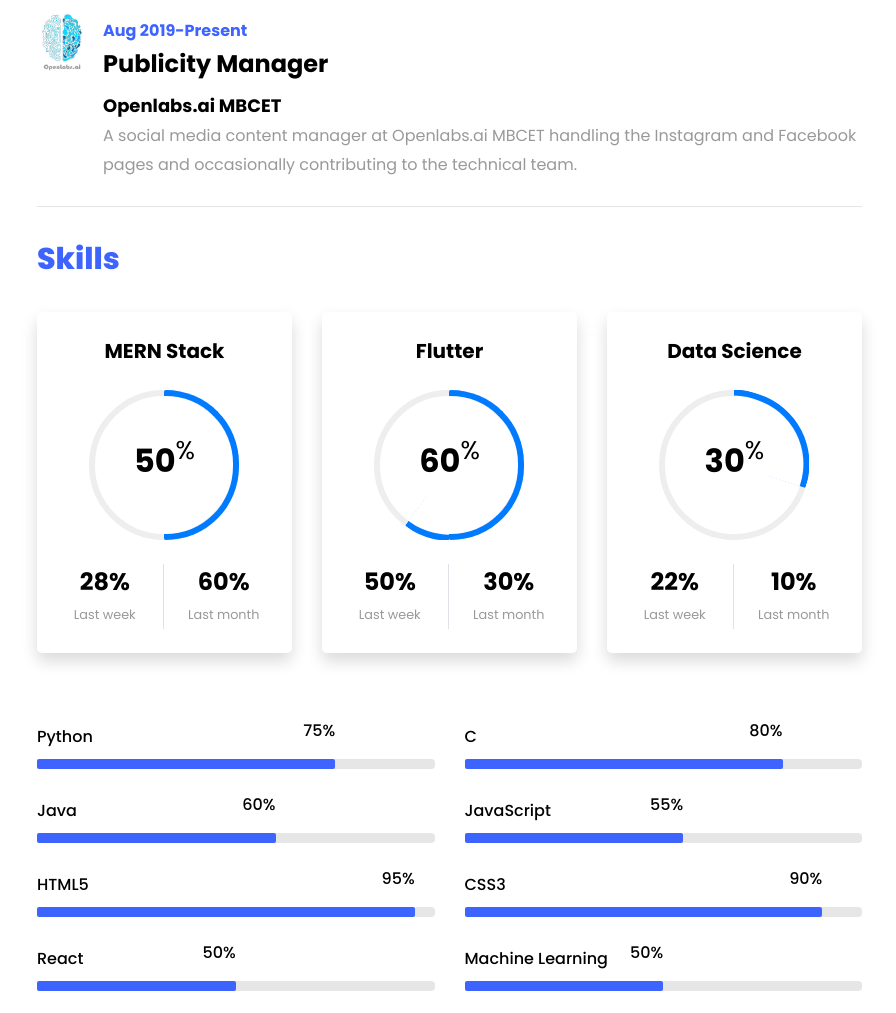
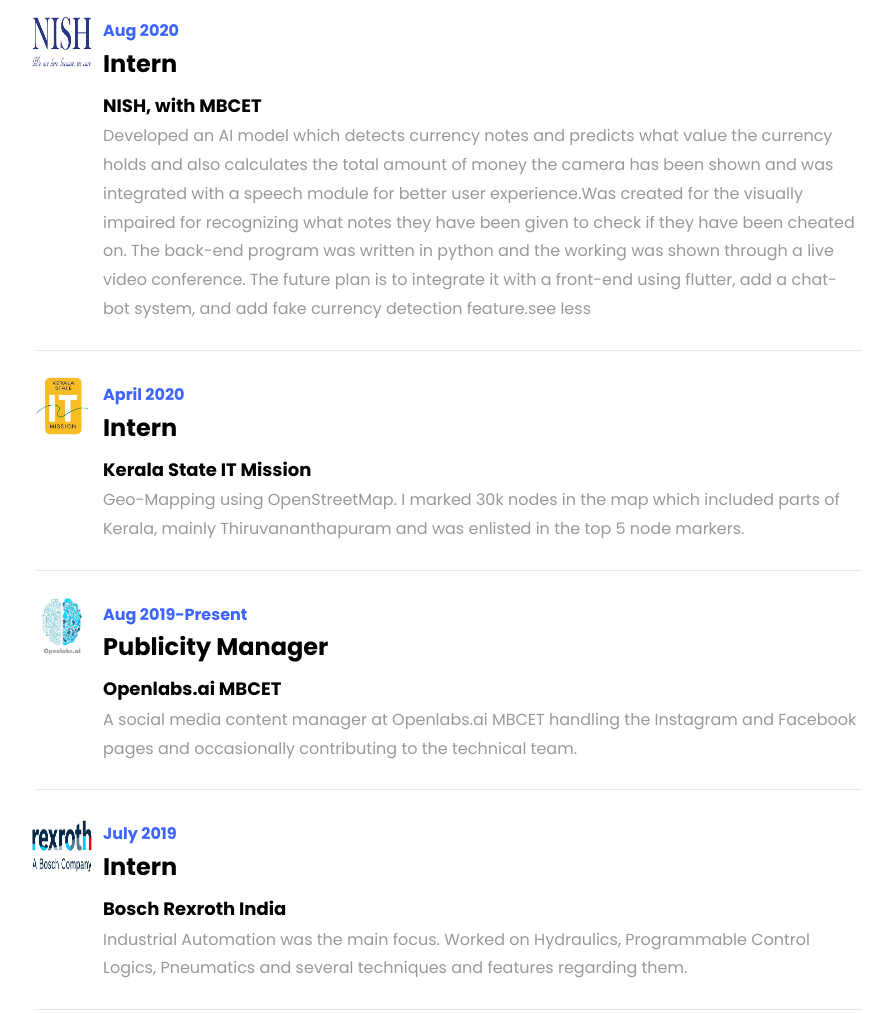
Before and after one commit to chandran-jr/chandran-jr.github.io, a plain HTML site: page index.html in a window 1280 px wide. Shown: the part 2940-3953 px from the top of the page, without its empty margins (333-1229 px from the left). Drawn offline with Linux system fonts and the light colour scheme; files whose address does not match are found by name.

Commit message:
Update index.html

```diff
--- a/index.html
+++ b/index.html
@@ -164,7 +164,7 @@
 
 						  <div class="resume-wrap d-flex ftco-animate">
 					    	<div class="icon d-flex align-items-center justify-content-center">
-					    		<span><img src="images/smartknower.png" width="70px" height="auto"></span>
+					    		<span><img src="images/smartknower.png" width="80px" height="120px"></span>
 					    	</div>
 					    	<div class="text pl-3">
 		    					<span class="date">Nov 2020-Present</span>
@@ -201,6 +201,32 @@
 
 	    				<div class="resume-wrap d-flex ftco-animate">
 	    					<div class="icon d-flex align-items-center justify-content-center">
+					    		<span><img src="images/nish.png" width="60px" height="52px"></span>
+					    	</div>
+					    	<div class="text pl-3">
+		    					<span class="date">Aug 2020</span>
+		    					<h2>Intern</h2>
+		    					<span class="position">NISH, with MBCET</span>
+		    					<p>Developed an AI model which detects currency notes and predicts what value the currency holds and also calculates the total amount of money the camera has been shown and was integrated with a speech module for better user experience.Was created for the visually impaired for recognizing what notes they have been given to check if they have been cheated on.
+									The back-end program was written in python and the working was shown through a live video conference.
+								The future plan is to integrate it with a front-end using flutter, add a chat-bot system, and add fake currency detection feature.see less</p>
+		    				</div>
+						</div>
+
+						<div class="resume-wrap d-flex ftco-animate">
+	    					<div class="icon d-flex align-items-center justify-content-center">
+					    		<span><img src="images/IT.jpg" width="60px" height="auto"></span>
+					    	</div>
+					    	<div class="text pl-3">
+		    					<span class="date">April 2020</span>
+		    					<h2>Intern</h2>
+		    					<span class="position">Kerala State IT Mission</span>
+		    					<p>Geo-Mapping using OpenStreetMap. I marked 30k nodes in the map which included parts of Kerala, mainly Thiruvananthapuram and was enlisted in the top 5 node markers.</p>
+		    				</div>
+						</div>
+
+						<div class="resume-wrap d-flex ftco-animate">
+	    					<div class="icon d-flex align-items-center justify-content-center">
 					    		<span><img src="images/openlabs.png" width="66px" height="auto"></span>
 					    	</div>
 					    	<div class="text pl-3">
@@ -209,7 +235,19 @@
 		    					<span class="position">Openlabs.ai MBCET</span>
 		    					<p>A social media content manager at Openlabs.ai MBCET handling the Instagram and Facebook pages and occasionally contributing to the technical team.</p>
 		    				</div>
-	    				</div>
+						</div>
+
+						<div class="resume-wrap d-flex ftco-animate">
+					    	<div class="icon d-flex align-items-center justify-content-center">
+					    		<span><img src="images/bosch.png" width="60px" height="52px"></span>
+					    	</div>
+					    	<div class="text pl-3">
+		    					<span class="date">July 2019</span>
+		    					<h2>Intern</h2>
+		    					<span class="position">Bosch Rexroth India</span>
+		    					<p>Industrial Automation was the main focus. Worked on Hydraulics, Programmable Control Logics, Pneumatics and several techniques and features regarding them.</p>
+		    				</div>
+						</div>
 
 					  <div id="page-3" class= "page three">
 					  	<h2 class="heading">Skills</h2>
@@ -799,7 +837,7 @@
     				<div class="project img ftco-animate d-flex justify-content-center align-items-center" style="background-image: url(images/smart.svg);">
     					<div class="overlay"></div>
 	    				<div class="text text-center p-4">
-	    					<h3>SmartSpark</h3>
+	    					<h2>SmartSpark</h2>
 	    					<span>An IoT system which is a real-time energy management and tracking system built using ESP8266 and cloud firstore used as the database.</span>
 	    				</div>
 					</div>
@@ -812,7 +850,7 @@
     				<div class="project img ftco-animate d-flex justify-content-center align-items-center" style="background-image: url(images/istembcet.jpg);">
     					<div class="overlay"></div>
 	    				<div class="text text-center p-4">
-	    					<h3>ISTE MBCET Website</h3>
+	    					<h2>ISTE MBCET Website</h2>
 	    					<span>Designed and developed a fully fledged website for ISTE MBCET along with a colleague which was inaugrated by the principal himself.</span>
 	    				</div>
 					</div>
@@ -823,7 +861,7 @@
     				<div class="project img ftco-animate d-flex justify-content-center align-items-center" style="background-image: url(images/robocar.jpg);">
     					<div class="overlay"></div>
 	    				<div class="text text-center p-4">
-	    					<h3>RoboDrive</h3>
+	    					<h2>RoboDrive</h2>
 	    					<span>An Iot based project which is a remote ontrollabe car, made sing ESP8266, Arduino IDE and Blynk module. </span>
 	    				</div>
 					</div>
```
